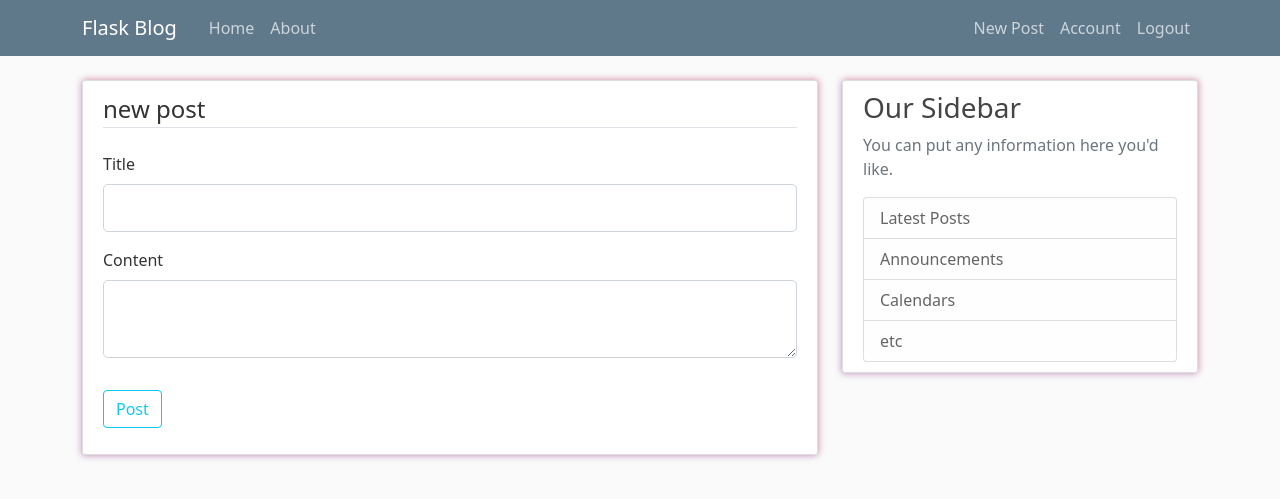
After one commit to hi-aryan/social-network, a Flask app: page /post/new in a window 1280 px wide. The commit adds this page. Shown: the top 499 px of the page. Run offline with Flask 3, Linux system fonts and the light colour scheme; a user stored in the database is signed in; some libraries are stand-ins or nearby versions.

Commit message:
creating and adding posts

```diff
--- a/flasknetwork/forms.py
+++ b/flasknetwork/forms.py
@@ -1,9 +1,10 @@
 from flask_wtf import FlaskForm
 from flask_wtf.file import FileField, FileAllowed
 from flask_login import current_user
-from wtforms import StringField, PasswordField, SubmitField, BooleanField
+from wtforms import StringField, PasswordField, SubmitField, BooleanField, TextAreaField
 from wtforms.validators import DataRequired, Length, Email, EqualTo, ValidationError
 from flasknetwork.models import User
+
 
 class RegistrationForm(FlaskForm):
     username = StringField('Username', validators=[DataRequired(), Length(min=2, max=20)])
@@ -22,11 +23,13 @@
         if user:
             raise ValidationError('That email is taken. Please choose a different one.')
 
+
 class LoginForm(FlaskForm):
     email = StringField('Email', validators=[DataRequired(), Email()])
     password = PasswordField('Password', validators=[DataRequired()])
     remember = BooleanField('Remember Me')
     submit = SubmitField('Login')
+
 
 class UpdateAccountForm(FlaskForm):
     username = StringField('Username', validators=[DataRequired(), Length(min=2, max=20)])
@@ -45,3 +48,9 @@
             user = User.query.filter_by(email=email.data).first()
             if user:
                 raise ValidationError('That email is taken. Please choose a different one.')
+
+
+class PostForm(FlaskForm):
+    title = StringField('Title', validators=[DataRequired(), Length(max=100)])
+    content = TextAreaField('Content', validators=[DataRequired()])
+    submit = SubmitField('Post')
--- a/flasknetwork/routes.py
+++ b/flasknetwork/routes.py
@@ -3,27 +3,16 @@
 from PIL import Image
 from flask import render_template, url_for, flash, redirect, request
 from flasknetwork import app, db, bcrypt
-from flasknetwork.forms import RegistrationForm, LoginForm, UpdateAccountForm
+from flasknetwork.forms import RegistrationForm, LoginForm, UpdateAccountForm, PostForm
 from flasknetwork.models import User, Post
 from flask_login import login_user, current_user, logout_user, login_required
 
-dummydata = [
-    {
-        'author': 'Alice',
-        'title': 'blogpost 1',
-        'content': 'I love listening to "Shape of You" by Ed Sheeran. So good!'
-    },
-    {
-        'author': 'Aryan',
-        'title': 'new blogpost (2)',
-        'content': 'I can\'t stand "Baby" by Justin Bieber. It\'s just not my style.'
-    },
-]
 
 @app.route('/')
 @app.route('/home')
 def home():
-    return render_template('home.html', PASSdummydata=dummydata)
+    posts = Post.query.all()
+    return render_template('home.html', title='Home Page', posts=posts)
 
 
 @app.route('/about')
@@ -100,3 +89,16 @@
         form.email.data = current_user.email
     image_file = url_for('static', filename='profile_pics/' + current_user.image_file)
     return render_template('account.html', title='Account', image_file=image_file, form=form)
+
+
+@app.route('/post/new', methods=['GET', 'POST'])
+@login_required
+def new_post():
+    form = PostForm()
+    if form.validate_on_submit():
+        post = Post(title=form.title.data, content=form.content.data, author=current_user)
+        db.session.add(post)
+        db.session.commit()
+        flash('Your post has been created!', 'success')
+        return redirect(url_for('home'))
+    return render_template('create_post.html', title='New Post', form=form)
--- a/flasknetwork/static/css/main.css
+++ b/flasknetwork/static/css/main.css
@@ -51,9 +51,11 @@
 }
 
 .article-img {
-  height: 65px;
-  width: 65px;
-  margin-right: 16px;
+  height: 32px;
+  width: 32px;
+  margin-right: 6px;
+  margin-bottom: 1px;
+  vertical-align: middle;
 }
 
 .article-metadata {
--- /dev/null
+++ b/flasknetwork/templates/create_post.html
@@ -0,0 +1,42 @@
+{% extends "layout.html" %}
+{% block content %}
+    <div class="content-section">
+        <form method="POST" action="" autocomplete="off">
+            {{ form.hidden_tag() }}
+            <fieldset class="mb-3">
+                <legend class="border-bottom mb-4">new post</legend>
+                <div class="mb-3">
+                    {{ form.title.label(class="form-label") }}
+
+                    {% if form.title.errors %}
+                        {{ form.title(class="form-control form-control-lg is-invalid") }}
+                        <div class="invalid-feedback">
+                            {% for error in form.title.errors %}
+                                <span>{{ error }}</span>
+                            {% endfor %}
+                        </div>
+                    {% else %}
+                        {{ form.title(class="form-control form-control-lg") }}
+                    {% endif %}
+                </div>
+                <div class="mb-3">
+                    {{ form.content.label(class="form-label") }}
+
+                    {% if form.content.errors %}
+                        {{ form.content(class="form-control form-control-lg is-invalid") }}
+                        <div class="invalid-feedback">
+                            {% for error in form.content.errors %}
+                                <span>{{ error }}</span>
+                            {% endfor %}
+                        </div>
+                    {% else %}
+                        {{ form.content(class="form-control form-control-lg") }}
+                    {% endif %}
+                </div>
+            </fieldset>
+            <div class="mb-3">
+                {{ form.submit(class="btn btn-outline-info") }}
+            </div>
+        </form>
+    </div>
+{% endblock content %}
--- a/flasknetwork/templates/layout.html
+++ b/flasknetwork/templates/layout.html
@@ -30,6 +30,7 @@
                     <!-- Navbar Right Side -->
                     <div class="navbar-nav">
                         {% if current_user.is_authenticated %}
+                            <a class="nav-link" href="{{ url_for('new_post') }}">New Post</a>
                             <a class="nav-link" href="{{ url_for('account') }}">Account</a>
                             <a class="nav-link" href="{{ url_for('logout') }}">Logout</a>
                         {% else %}
```
Also changed, not shown: flasknetwork/templates/home.html (+8 -4 lines), useful.md (+7 -4 lines), instance/site.db.
